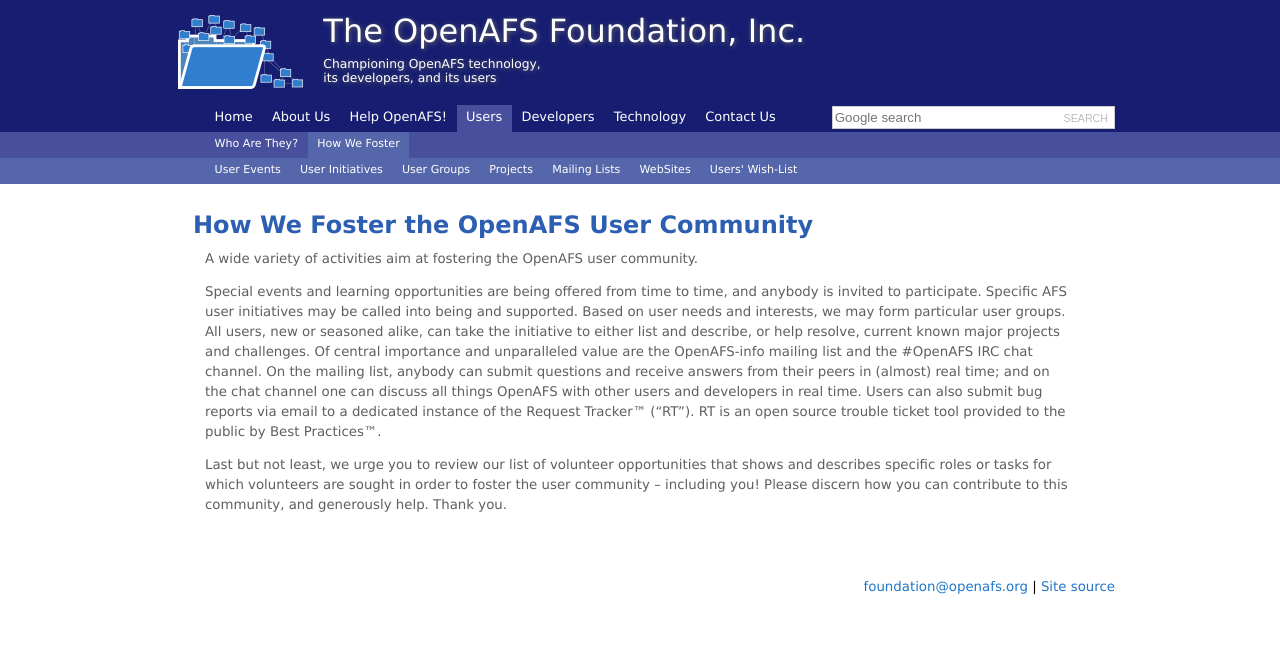
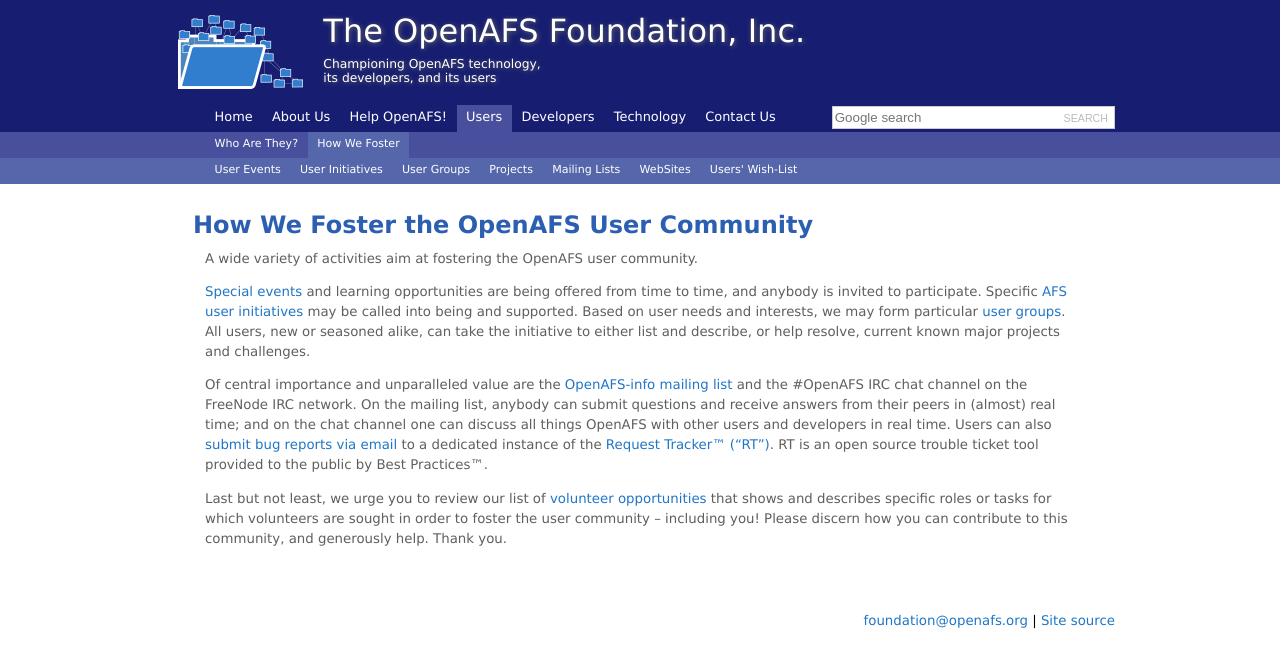
Before and after one commit to openafsfoundation/openafsfoundation.org, a Jekyll site: the page built from users/foster/index.md, in a window 1280 px wide. Shown: the top 668 px of the page. Built offline with Jekyll 4.4.1, drawn with Linux system fonts in a browser that asks for light colours.

Commit message:
Update index.md

```diff
--- a/users/foster/index.md
+++ b/users/foster/index.md
@@ -7,6 +7,8 @@
 
 A wide variety of activities aim at fostering the OpenAFS user community.
 
-Special events and learning opportunities are being offered from time to time, and anybody is invited to participate.  Specific AFS user initiatives may be called into being and supported.  Based on user needs and interests, we may form particular user groups.  All users, new or seasoned alike, can take the initiative to either list and describe, or help resolve, current known major projects and challenges.  Of central importance and unparalleled value are the OpenAFS-info mailing list and the #OpenAFS IRC chat channel. On the mailing list, anybody can submit questions and receive answers from their peers in (almost) real time; and on the chat channel one can discuss all things OpenAFS with other users and developers in real time. Users can also submit bug reports via email to a dedicated instance of the Request Tracker™ (“RT”).  RT is an open source trouble ticket tool provided to the public by Best Practices™.
+[Special events]({{site.github.url}}/users/events) and learning opportunities are being offered from time to time, and anybody is invited to participate.  Specific [AFS user initiatives]({{site.github.url}}/users/initiatives) may be called into being and supported.  Based on user needs and interests, we may form particular [user groups]({{site.github.url}}/users/groups).  All users, new or seasoned alike, can take the initiative to either list and describe, or help resolve, current known major projects and challenges.
 
-Last but not least, we urge you to review our list of volunteer opportunities that shows and describes specific roles or tasks for which volunteers are sought in order to foster the user community -- including you! Please discern how you can contribute to this community, and generously help.  Thank you.
+Of central importance and unparalleled value are the [OpenAFS-info mailing list]({{site.github.url}}/users/lists) and the #OpenAFS IRC chat channel on the FreeNode IRC network. On the mailing list, anybody can submit questions and receive answers from their peers in (almost) real time; and on the chat channel one can discuss all things OpenAFS with other users and developers in real time. Users can also [submit bug reports via email](mailto:openafs-bugs@openafs.org) to a dedicated instance of the [Request Tracker™ (“RT”)](https://rt.central.org/rt/?user=guest&pass=guest).  RT is an open source trouble ticket tool provided to the public by Best Practices™.
+
+Last but not least, we urge you to review our list of [volunteer opportunities]({{site.github.url}}/help/volunteer) that shows and describes specific roles or tasks for which volunteers are sought in order to foster the user community -- including you! Please discern how you can contribute to this community, and generously help.  Thank you.
```
